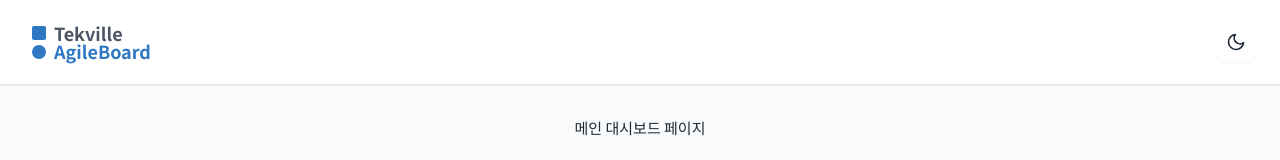
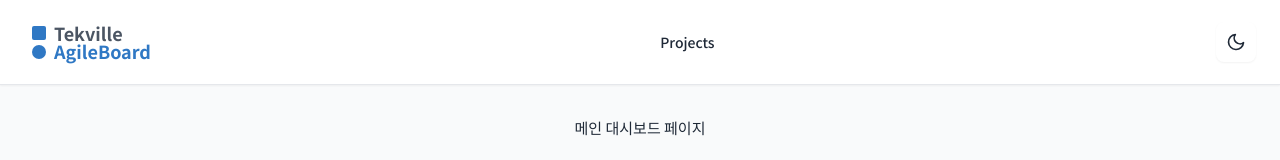
Before and after one commit to EunheaSong/agile-board-front, a React (Vite) app: page / in a window 1280 px wide. Shown: the top 160 px of the page. Built offline with nearby package versions, Linux system fonts and the light colour scheme.

Commit message:
feat: 페이지 이동을 위한 공통 컴포넌트 추가. & 헤더에 프로젝트 목록 이동 버튼 추가

```diff
--- a/src/components/layout/Header.tsx
+++ b/src/components/layout/Header.tsx
@@ -1,5 +1,7 @@
 import { Logo } from "../ui/Logo";
 import { ThemeToggle } from "../ui/ThemeToggle";
+import { NavButton } from "../ui/NavButton";
+import { routes } from "../../router/routes";
 
 // 헤더 컴포넌트
 export const Header = () => {
@@ -7,6 +9,9 @@ export const Header = () => {
     <header className="header">
       <div className="header-content">
         <Logo />
+        <div className="header-nav">
+          <NavButton to={routes.projects()}>Projects</NavButton>
+        </div>
         <div className="header-actions">
           <ThemeToggle />
         </div>
--- /dev/null
+++ b/src/components/ui/NavButton.tsx
@@ -0,0 +1,43 @@
+import { useNavigate } from "react-router-dom";
+import type { ReactNode } from "react";
+
+interface NavButtonProps {
+  to: string;
+  children: ReactNode;
+  className?: string;
+  onClick?: () => void;
+  disabled?: boolean;
+  type?: "button" | "submit" | "reset";
+}
+
+export const NavButton = ({
+  to,
+  children,
+  className = "",
+  onClick,
+  disabled = false,
+  type = "button",
+}: NavButtonProps) => {
+  const navigate = useNavigate();
+
+  const handleClick = () => {
+    if (disabled) return;
+
+    if (onClick) {
+      onClick();
+    }
+
+    navigate(to);
+  };
+
+  return (
+    <button
+      type={type}
+      className={`nav-button ${className}`}
+      onClick={handleClick}
+      disabled={disabled}
+    >
+      {children}
+    </button>
+  );
+};
--- a/src/pages/projects/Detail.tsx
+++ b/src/pages/projects/Detail.tsx
@@ -1,11 +1,9 @@
 import { useState } from "react";
 import { Sidebar } from "./components/Sidebar";
-import { Outlet, useParams, useNavigate, useLocation } from "react-router-dom";
-import { routes } from "../../router/routes";
+import { Outlet, useParams, useLocation } from "react-router-dom";
 
 export const ProjectDetailPage = () => {
   const { id } = useParams<{ id: string }>();
-  const navigate = useNavigate();
   const location = useLocation();
 
   // 현재 경로에서 activeItem 결정
@@ -20,30 +18,25 @@ export const ProjectDetailPage = () => {
     return "roadmap"; // 기본값
   };
 
-  const handleNavItemClick = (itemId: string) => {
-    if (!id) return;
+  // const [projectName, setProjectName] = useState("AgileBoard Web App");
 
-    const routeMap = {
-      roadmap: routes.roadmap(id),
-      board: routes.board(id),
-      calendar: routes.calendar(id),
-      issues: routes.issues(id),
-      release: routes.release(id),
-      backlog: routes.backlog(id),
-    };
+  // TODO : GET project name from API
+  // const getProjectName = async () => {
+  //    TODO : projectId 를 가지고 백엔드에서 project 정보를 가져옴.
+  // };
 
-    const route = routeMap[itemId as keyof typeof routeMap];
-    if (route) {
-      navigate(route);
-    }
-  };
+  // useEffect(() => {
+  //   getProjectName().then((name) => {
+  //     setProjectName(name);
+  //   });
+  // }, [id]);
 
   return (
     <div className="project-detail-page">
       <Sidebar
+        projectId={id}
         projectName="AgileBoard Web App"
         activeItem={getActiveItem()}
-        onItemClick={handleNavItemClick}
       />
       <div className="project-detail-content">
         <div className="project-detail-header">
--- a/src/pages/projects/components/Sidebar.tsx
+++ b/src/pages/projects/components/Sidebar.tsx
@@ -1,15 +1,17 @@
 import { useState } from "react";
+import { NavButton } from "../../../components/ui/NavButton";
+import { routes } from "../../../router/routes";
 
 interface SidebarProps {
+  projectId?: string;
   projectName?: string;
   activeItem?: string;
-  onItemClick?: (item: string) => void;
 }
 
 export const Sidebar = ({
+  projectId = "1",
   projectName = "Project name",
   activeItem = "roadmap",
-  onItemClick,
 }: SidebarProps) => {
   const [isCollapsed, setIsCollapsed] = useState(false);
 
@@ -199,12 +201,6 @@ export const Sidebar = ({
     },
   ];
 
-  const handleItemClick = (itemId: string) => {
-    if (onItemClick) {
-      onItemClick(itemId);
-    }
-  };
-
   return (
     <div className={`sidebar ${isCollapsed ? "sidebar-collapsed" : ""}`}>
       {/* 프로젝트 헤더 */}
@@ -242,15 +238,24 @@ export const Sidebar = ({
       <div className="sidebar-navigation">
         {navigationItems.map((item) => {
           const isActive = activeItem === item.id;
+          const routeMap = {
+            roadmap: routes.roadmap(projectId),
+            board: routes.board(projectId),
+            calendar: routes.calendar(projectId),
+            issues: routes.issues(projectId),
+            release: routes.release(projectId),
+            backlog: routes.backlog(projectId),
+          };
+
           return (
-            <button
+            <NavButton
               key={item.id}
+              to={routeMap[item.id as keyof typeof routeMap]}
               className={`nav-item ${isActive ? "nav-item-active" : ""}`}
-              onClick={() => handleItemClick(item.id)}
             >
               <div className="nav-item-icon">{item.icon}</div>
               <span className="nav-item-label">{item.label}</span>
-            </button>
+            </NavButton>
           );
         })}
       </div>
--- a/src/styles/components.css
+++ b/src/styles/components.css
@@ -11,7 +11,6 @@
   font-weight: var(--font-weight-semibold);
   line-height: 1;
   text-decoration: none;
-  cursor: pointer;
   transition: all 0.2s ease-in-out;
   min-width: 100px;
   min-height: 40px;
@@ -63,6 +62,71 @@
 
 .btn-delete:hover:not(:disabled) {
   background-color: var(--color-delete-hover);
+}
+
+/* 네비게이션 버튼 스타일 */
+.nav-button {
+  background: none;
+  border: none;
+  padding: var(--spacing-sm) var(--spacing-md);
+  border-radius: var(--border-radius);
+  font-size: var(--font-size-sm);
+  font-weight: var(--font-weight-medium);
+  transition: all 0.2s ease;
+  display: inline-flex;
+  align-items: center;
+  justify-content: center;
+  gap: var(--spacing-xs);
+  color: var(--text-primary);
+  text-decoration: none;
+  min-height: 40px;
+}
+
+.nav-button:hover {
+  background-color: var(--bg-secondary);
+  color: var(--text-primary);
+}
+
+.nav-button:disabled {
+  opacity: 0.5;
+  cursor: not-allowed;
+}
+
+.nav-button:disabled:hover {
+  background-color: transparent;
+}
+
+/* NavButton이 nav-item 클래스를 사용할 때 사이드바 스타일 적용 */
+.nav-button.nav-item {
+  width: 100%;
+  display: flex;
+  align-items: center;
+  gap: var(--spacing-md);
+  padding: var(--spacing-md) var(--spacing-lg);
+  border: none;
+  background: none;
+  transition: all 0.2s ease-in-out;
+  text-align: left;
+  border-radius: 0;
+  font-size: var(--font-size-base);
+  font-weight: var(--font-weight-medium);
+  min-height: auto;
+  justify-content: flex-start;
+}
+
+.nav-button.nav-item:hover {
+  background-color: var(--bg-tertiary);
+  color: var(--text-primary);
+}
+
+.nav-button.nav-item-active {
+  background-color: var(--color-primary);
+  color: white;
+}
+
+.nav-button.nav-item-active:hover {
+  background-color: var(--color-primary);
+  color: white;
 }
 
 /* 심플한 로고 스타일 */
@@ -126,7 +190,6 @@
   border-radius: var(--radius-md);
   background-color: var(--bg-secondary);
   color: var(--text-primary);
-  cursor: pointer;
   transition: all 0.2s ease-in-out;
   box-shadow: var(--shadow-sm);
 }
@@ -217,7 +280,6 @@
   border: none;
   font-size: 1.5rem;
   color: var(--text-secondary);
-  cursor: pointer;
   padding: var(--spacing-xs);
   border-radius: var(--radius-sm);
   transition: background-color 0.2s ease-in-out;
@@ -260,7 +322,6 @@
   height: 100px;
   border: 2px dashed var(--border-color);
   border-radius: 50%;
-  cursor: pointer;
   transition: all 0.2s ease-in-out;
   background-color: var(--bg-primary);
 }
@@ -317,7 +378,6 @@
   background-color: var(--color-delete);
   color: var(--text-primary);
   border: none;
-  cursor: pointer;
   display: flex;
   align-items: center;
   justify-content: center;
@@ -400,7 +460,6 @@
   display: flex;
   align-items: center;
   justify-content: center;
-  cursor: pointer;
   transition: all 0.2s ease-in-out;
   color: var(--text-primary);
 }
@@ -422,7 +481,6 @@
   padding: var(--spacing-md) var(--spacing-lg);
   border: none;
   background: none;
-  cursor: pointer;
   transition: all 0.2s ease-in-out;
   text-align: left;
 }
@@ -476,6 +534,11 @@
   padding: var(--spacing-md);
 }
 
+.sidebar-collapsed .nav-button.nav-item {
+  justify-content: center;
+  padding: var(--spacing-md);
+}
+
 .sidebar-collapsed .sidebar-header {
   padding: var(--spacing-lg) var(--spacing-sm);
 }
--- a/src/styles/globals.css
+++ b/src/styles/globals.css
@@ -131,3 +131,13 @@ body {
   -moz-osx-font-smoothing: grayscale;
   transition: background-color 0.3s ease, color 0.3s ease;
 }
+
+/* 버튼 요소 기본 스타일 */
+button {
+  cursor: pointer;
+  font-family: inherit;
+}
+
+button:disabled {
+  cursor: not-allowed;
+}
--- a/src/styles/pages.css
+++ b/src/styles/pages.css
@@ -250,6 +250,7 @@ textarea.form-input-light:not(:placeholder-shown) + .form-label {
 /* Projects 페이지 스타일 */
 .projects-page {
   padding: var(--spacing-xl);
+  width: 100%;
   max-width: 1200px;
   margin: 0 auto;
   background-color: var(--bg-primary);
```
